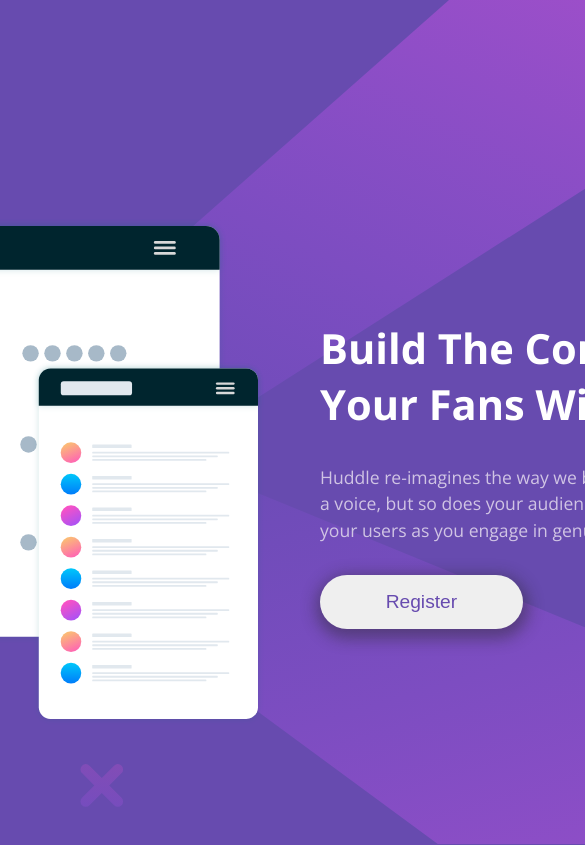
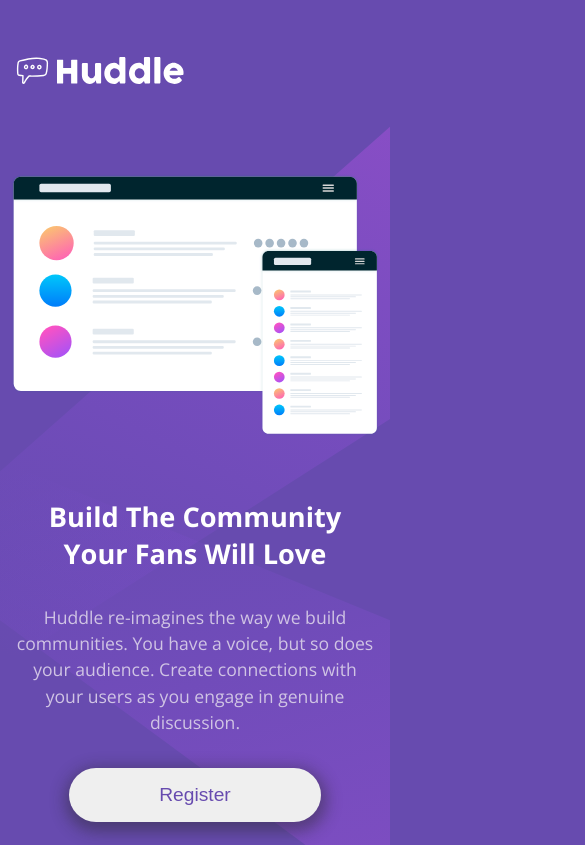
Before and after one commit to turtle-jin/huddle-landing-page, a plain HTML site: page index.html in a window 390 px wide. Shown: the top 845 px of the page, 585 px wide, since content can reach past the window. Drawn offline with nearby package versions, Linux system fonts and the light colour scheme.

Commit message:
complete mobile design

```diff
--- a/styles.css
+++ b/styles.css
@@ -95,3 +95,43 @@
 footer a:hover img {
     border: solid var(--SoftMagenta) 1px;
 }
+
+@media (max-width:1280px) {
+    body {
+        flex-direction: column;
+        text-align: center;
+    }
+    header {
+        display: flex;
+
+    }
+
+    header img {
+        width: 180px;
+    }
+    h1 {
+        font-size: 1.7rem;
+        font-weight: 700;
+    }
+
+    .container {
+        width: 375px;
+        flex-direction: column;
+        align-items: center;
+        justify-content: center;
+        /* border: solid; */
+    }
+
+    .left img {
+        width: 370px;
+    }
+
+    button {
+        width: 70%;
+    }
+
+    footer {
+        justify-content: center;
+        margin-top: 5rem;
+    }
+}
```
